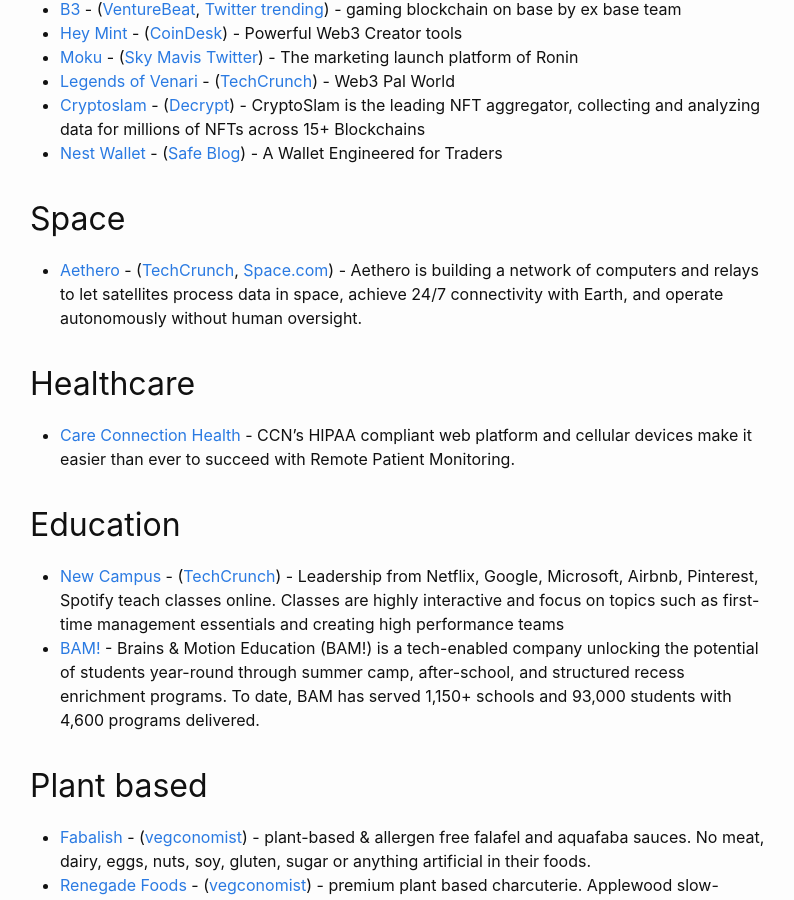
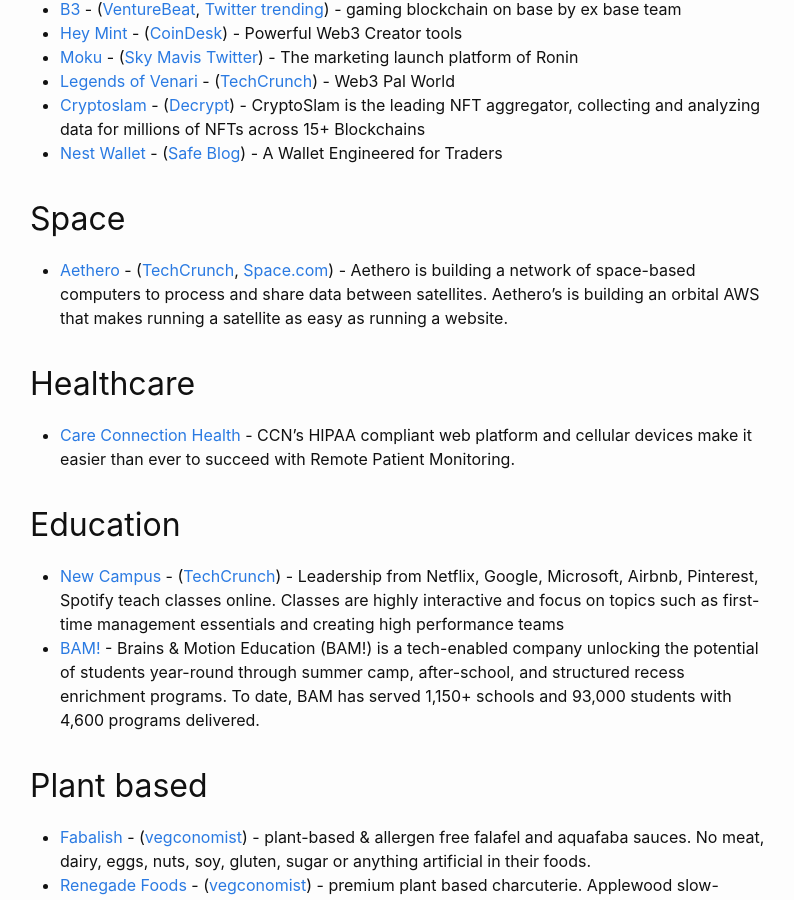
Before and after one commit to katpavan/katpavan.github.io, a Jekyll site: the page built from index.md, in a window 1280 px wide and 900 px high, scrolled down 470 px. Shown: the whole window, without its empty margins (240-1034 px from the left). Built offline with Jekyll 4.4.1, drawn with Linux system fonts in a browser that asks for light colours.

Commit message:
Update index.md

```diff
--- a/index.md
+++ b/index.md
@@ -25,7 +25,7 @@
 - [Nest Wallet](https://nestwallet.xyz/) - ([Safe Blog](https://safe.global/blog/safe-case-2-digital-ownership-in-your-pocket)) - A Wallet Engineered for Traders
 
 ## Space
-- [Aethero](https://aethero.com/) - ([TechCrunch](https://techcrunch.com/2024/07/02/computing-and-shielding-startups-join-forces-to-put-ai-capable-chips-in-space/), [Space.com](https://www.space.com/ai-nvidia-gpu-spacex-launch-transporter-11)) - Aethero is building a network of computers and relays to let satellites process data in space, achieve 24/7 connectivity with Earth, and operate autonomously without human oversight.
+- [Aethero](https://aethero.com/) - ([TechCrunch](https://techcrunch.com/2024/07/02/computing-and-shielding-startups-join-forces-to-put-ai-capable-chips-in-space/), [Space.com](https://www.space.com/ai-nvidia-gpu-spacex-launch-transporter-11)) - Aethero is building a network of space-based computers to process and share data between satellites. Aethero's is building an orbital AWS that makes running a satellite as easy as running a website.
 
 ## Healthcare
 
```
